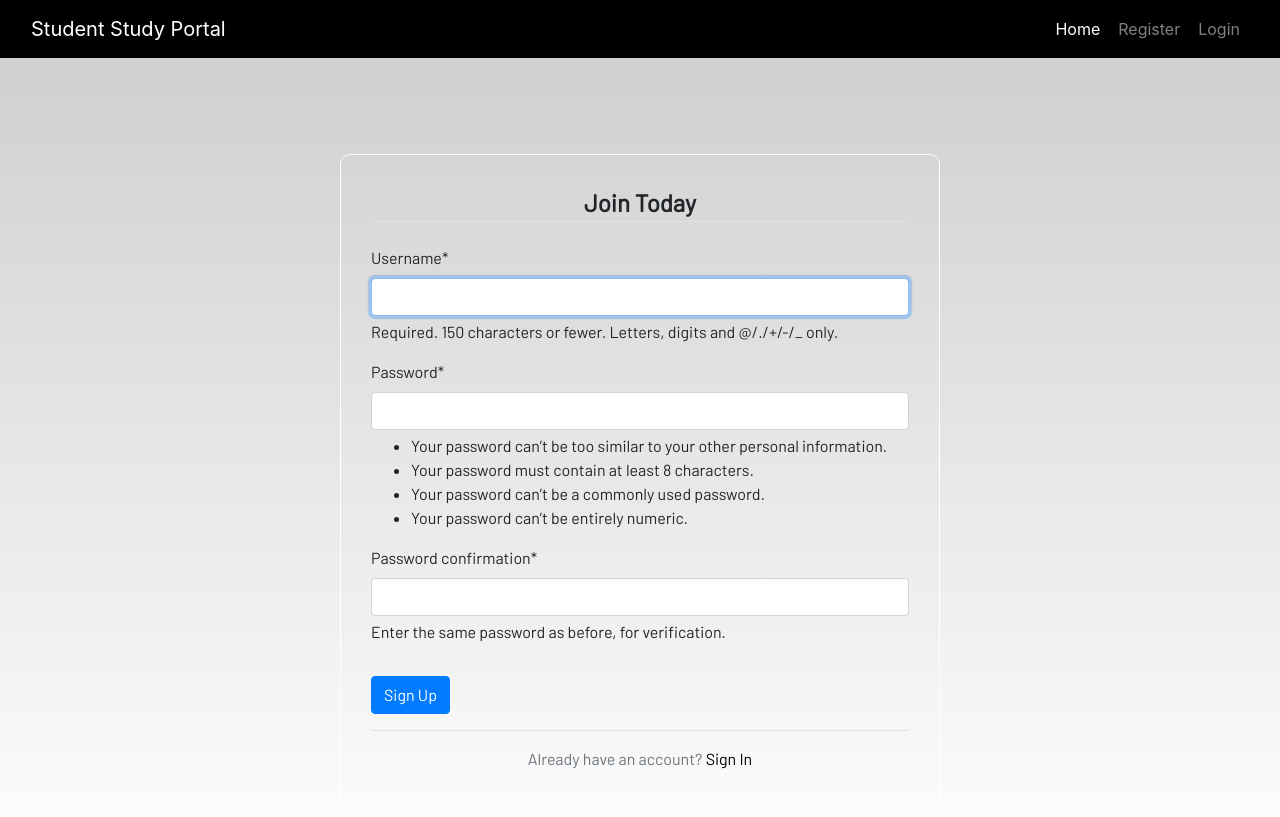
After one commit to sakibbj/Student-Study-Projects, a Django app: page /register/ in a window 1280 px wide. The commit adds this page. Shown: the top 817 px of the page. Run offline with Django 5.2, Linux system fonts and the light colour scheme; some libraries are stand-ins or nearby versions; some web fonts are replaced.

Commit message:
setup user authentications (login, profile, register)

```diff
--- a/dashboard/forms.py
+++ b/dashboard/forms.py
@@ -1,5 +1,7 @@
 from django import forms
 from .models import *
+from django.contrib.auth.models import User
+from django.contrib.auth.forms import UserCreationForm
 
 class NotesForm(forms.ModelForm):
     class Meta:
@@ -70,3 +72,17 @@ class ConversionMassForm(BaseConversionForm):
         ('pound', 'Pound'),
         ('kilogram', 'Kilogram')
     ]
+
+
+
+class RegistrationForm(UserCreationForm):
+    class Meta:
+        model = User
+        fields = ['username', 'password1', 'password2']
+
+
+
+class LoginForm(forms.ModelForm):
+    class Meta:
+        model = User
+        fields = ['username', 'password']
--- a/dashboard/urls.py
+++ b/dashboard/urls.py
@@ -34,5 +34,4 @@ urlpatterns = [
     #Conversion app
     path('conversion/', views.Conversion, name='conversion'),
 
-
 ]
--- a/dashboard/views.py
+++ b/dashboard/views.py
@@ -5,11 +5,14 @@ from django.contrib import messages
 from django.views import generic
 from youtube_search import YoutubeSearch
 import requests, wikipedia
+from wikipedia.exceptions import DisambiguationError, PageError
+from django.contrib.auth.decorators import login_required
+
 
 # Create your views here.
 def home(request):
     return render(request, 'dashboard/home.html')
-
+@login_required
 def note(request):
     if request.method == 'POST':
         form = NotesForm(request.POST)
@@ -29,7 +32,7 @@ def note(request):
     }
     return render(request, 'dashboard/notes.html', context)
 
-
+@login_required
 def delete_note(request, pk=None):
     notes = get_object_or_404(Notes, pk=pk)
     notes.delete()
@@ -40,7 +43,7 @@ def delete_note(request, pk=None):
 class NoteDetailView(generic.DetailView):
     model = Notes
 
-
+@login_required
 def homework(request):
     if request.method == 'POST':
         form = HomeworkForm(request.POST)
@@ -79,7 +82,7 @@ def homework(request):
     }
     return render(request, 'dashboard/homework.html', context)
 
-
+@login_required
 def update_homework(request, pk):
     if request.method == 'POST':
         homework = get_object_or_404(Homework, pk=pk)
@@ -87,7 +90,7 @@ def update_homework(request, pk):
         homework.save()
     return redirect('homework')
 
-
+@login_required
 def delete_homework(request, pk):
     homework = get_object_or_404(Homework, pk=pk)
     homework.delete()
@@ -121,7 +124,7 @@ def youtube(request):
         'results': result_list
     }
     return render(request, 'dashboard/youtube.html', context)
-
+@login_required
 def TodoApp(request):
     if request.method == 'POST':
         form = TodoForm(request.POST)
@@ -155,7 +158,7 @@ def TodoApp(request):
         'todos_done': todos_done,
     }
     return render(request, 'dashboard/todo.html', context)
-
+@login_required
 def update_todo(request, pk):
     if request.method == 'POST':
         todo = get_object_or_404(Todo, pk=pk)
@@ -163,7 +166,7 @@ def update_todo(request, pk):
         todo.save()
         return redirect('todo')
 
-
+@login_required
 def delete_todo(request, pk):
     todo = get_object_or_404(Todo, pk=pk)
     todo.delete()
@@ -172,38 +175,42 @@ def delete_todo(request, pk):
 
 
 def books(request):
+    results = []
+    error = None
+
     if request.method == 'POST':
         form = DashboardForm(request.POST)
-        text = request.POST.get('text')
+        if form.is_valid():
+            text = form.cleaned_data['text']
 
-        url = f"https://www.googleapis.com/books/v1/volumes?q={text}"
-        r = requests.get(url)
-        answer = r.json()
+            url = f"https://www.googleapis.com/books/v1/volumes?q={text}&key=YOUR_API_KEY"
+            r = requests.get(url)
+            answer = r.json()
 
-        result_list = []
-        items = answer.get('items', [])
+            if 'error' in answer:
+                error = "For Today Google Books API quota Ends."
+            else:
+                for item in answer.get('items', [])[:10]:
+                    volume = item.get('volumeInfo', {})
+                    results.append({
+                        'title': volume.get('title'),
+                        'subtitle': volume.get('subtitle'),
+                        'description': volume.get('description'),
+                        'count': volume.get('pageCount'),
+                        'categories': volume.get('categories'),
+                        'rating': volume.get('averageRating'),
+                        'thumbnail': volume.get('imageLinks', {}).get('thumbnail'),
+                        'preview': volume.get('previewLink'),
+                    })
 
-        for item in items[:10]:
-            volume = item.get('volumeInfo', {})
-            result_list.append({
-                'title': volume.get('title'),
-                'subtitle': volume.get('subtitle'),
-                'description': volume.get('description'),
-                'count': volume.get('pageCount'),
-                'categories': volume.get('categories'),
-                'rating': volume.get('averageRating'),
-                'thumbnail': volume.get('imageLinks', {}).get('thumbnail'),
-                'preview': volume.get('previewLink'),
-            })
+    else:
+        form = DashboardForm()
 
-        return render(request, 'dashboard/books.html', {
-            'form': form,
-            'results': result_list
-        })
-
-    form = DashboardForm()
-    return render(request, 'dashboard/books.html', {'form': form})
-
+    return render(request, 'dashboard/books.html', {
+        'form': form,
+        'results': results,
+        'error': error,
+    })
 
 def Dictionary(request):
     if request.method == 'POST':
@@ -248,22 +255,30 @@ def Dictionary(request):
     form = DashboardForm()
     return render(request, 'dashboard/dictionary.html', {'form': form})
 
-
-def Wikipedia(request):
-    import wikipedia
-from wikipedia.exceptions import PageError, DisambiguationError
-
 def Wikipedia(request):
     if request.method == 'POST':
         form = DashboardForm(request.POST)
         text = request.POST['text']
-        search = wikipedia.page(text)
-        context = {
-            'form': form,
-            'title': search.title,
-            'link': search.url,
-            'details': search.summary,
-        }
+        try:
+            search = wikipedia.page(text)
+            context = {
+                'form': form,
+                'title': search.title,
+                'link': search.url,
+                'details': search.summary,
+            }
+        except DisambiguationError as e:
+            context = {
+                'form': form,
+                'error': "What Do You Mean?",
+                'options': e.options[:10]
+            }
+
+        except PageError:
+            context = {
+                'form': form,
+                'error': "Nothing Found"
+            }
         return render(request, 'dashboard/wikipedia.html', context)
     else:
         form = DashboardForm()
@@ -322,59 +337,37 @@ def Conversion(request):
 
 
 
-# def Conversion(request):
-#     if request.method == 'POST':
-#         form = ConversionForm(request.POST)
-#         if request.POST['measurement'] == 'length':
-#             measurement_form = ConversionLengthForm()
-#             context = {
-#                 'form': form,
-#                 'm_form': measurement_form,
-#                 'input': True
-#             }
-#             if 'input' in request.POST:
-#                 first = request.POST['measure1']
-#                 second = request.POST['measure2']
-#                 input = request.POST['input']
-#                 answer = ''
-#                 if input and int(input) >= 0:
-#                     if first == 'yard' and second == 'foot':
-#                         answer = f"{input} yard = {int(input)*3} foot"
-#                     if first == 'foot' and second == 'yard':
-#                         answer = f"{input} foot = {int(input)/3} yard"
-#                 context = {
-#                     'form': form,
-#                     'm_form': measurement_form,
-#                     'input': True,
-#                     'answer': answer,
-#                 }
-#         if request.POST['measurement'] == 'mass':
-#             measurement_form = ConversionMassForm()
-#             context = {
-#                 'form': form,
-#                 'm_form': measurement_form,
-#                 'input': True
-#             }
-#             if 'input' in request.POST:
-#                 first = request.POST['measure1']
-#                 second = request.POST['measure2']
-#                 input = request.POST['input']
-#                 answer = ''
-#                 if input and int(input) >= 0:
-#                     if first == 'pound' and second == 'kilogram':
-#                         answer = f"{input} pound = {int(input)*0.453592} kilogram"
-#                     if first == 'kilogram' and second == 'pound':
-#                         answer = f"{input} kilogram = {int(input)*2.20462} pound"
-#                 context = {
-#                     'form': form,
-#                     'm_form': measurement_form,
-#                     'input': True,
-#                     'answer': answer,
-#                 }
-#     else:
-#         form = ConversionForm()
-#         context = {
-#             'form': form,
-#             'input': False
-#         }
-#     return render(request, 'dashboard/conversion.html', context)
+def register(request):
+    if request.method == 'POST':
+        form = RegistrationForm(request.POST)
+        if form.is_valid():
+            form.save()
+            username = form.cleaned_data.get('username')
+            messages.success(request, f"Welcome {username}! Your Account was created Successfully.")
+            return redirect('login')
+    else:
+        form = RegistrationForm()
+    context = {
+        'form': form,
+    }
+    return render(request, 'dashboard/register.html', context)
+
+@login_required
+def profile(request):
+    homeworks = Homework.objects.filter(is_finished=False, user=request.user)
+    todos = Todo.objects.filter(is_finished=False, user=request.user)
+    if len(homeworks) == 0:
+        homework_done = True
+    else:
+        homework_done = False
+    if len(todos) == 0:
+        todos_done = True
+    else:
+        todos_done = False
+    context = {
+        'homeworks': homeworks,
+        'todos': todos,
+        'homework_done': homework_done,
+        'todos_done': todos_done
+    }
+    return render(request, 'dashboard/profile.html', context)
--- a/project_main/settings.py
+++ b/project_main/settings.py
@@ -123,6 +123,9 @@ USE_TZ = True
 STATIC_URL = 'static/'
 STATICFILES_DIRS = [BASE_DIR /'static']
 
+LOGIN_REDIRECT_URL = 'home'
+LOGIN_URL = 'login'
 
+LOGOUT_REDIRECT_URL = 'login'
 
 DEFAULT_AUTO_FIELD = 'django.db.models.BigAutoField'
--- a/project_main/urls.py
+++ b/project_main/urls.py
@@ -16,8 +16,15 @@ Including another URLconf
 """
 from django.contrib import admin
 from django.urls import path, include
+from dashboard import views as dash_views
+from django.contrib.auth import views as auth_views
 
 urlpatterns = [
     path('admin/', admin.site.urls),
     path('', include('dashboard.urls')),
+    path('register/', dash_views.register, name='register'),
+
+    path('login/', auth_views.LoginView.as_view(template_name='dashboard/login.html'), name='login'),
+    path('logout/', auth_views.LogoutView.as_view(), name='logout'),
+    path('profile/', dash_views.profile, name='profile'),
 ]
--- a/templates/dashboard/base.html
+++ b/templates/dashboard/base.html
@@ -27,42 +27,48 @@
         <div class="collapse navbar-collapse justify-content-end" id="navbarSupportedContent">
           <ul class="navbar-nav mb-2 mb-lg-0">
             <li class="nav-item">
-              <a class="nav-link active" aria-current="page" href="{% url 'home' %}">Home</a>
+              <a class="btn btn-link nav-link active" aria-current="page" href="{% url 'home' %}">Home</a>
             </li>
+          {% if user.is_authenticated %}
             <li class="nav-item">
-              <a class="nav-link" href="#">Profile</a>
+              <a class="btn btn-link nav-link" href="{% url 'profile' %}">Profile</a>
             </li>
             <li class="nav-item dropdown">
-              <a class="nav-link dropdown-toggle" href="#" id="navbarDropdown" role="button" data-toggle="dropdown"
+              <a class="btn btn-link nav-link dropdown-toggle" href="#" id="navbarDropdown" role="button" data-toggle="dropdown"
                 aria-haspopup="true" aria-expanded="false">
                 Options
               </a>
               <div class="dropdown-menu" aria-labelledby="navbarDropdown">
-                <a class="dropdown-item" href="{% url 'books' %}">Books</a>
-                <a class="dropdown-item" href="#">Wikipedia</a>
+                <a class="dropdown-item btn btn-link" href="{% url 'books' %}">Books</a>
+                <a class="dropdown-item btn btn-link" href="{% url 'wikipedia' %}">Wikipedia</a>
                 <div class="dropdown-divider"></div>
 
-                <a class="dropdown-item" href="{% url 'dictionary' %}">Dictionary</a>
-                <a class="dropdown-item" href="{% url 'youtube' %}">Youtube</a>
+                <a class="dropdown-item btn btn-link" href="{% url 'dictionary' %}">Dictionary</a>
+                <a class="dropdown-item btn btn-link" href="{% url 'youtube' %}">Youtube</a>
                 <div class="dropdown-divider"></div>
-                <a class="dropdown-item" href="{% url 'todo' %}">To-do</a>
-                <a class="dropdown-item" href="{% url 'homework' %}">Homework</a>
-                <div class="dropdown-divider"></div>
-                <a class="dropdown-item" href="{% url 'note' %}">Notes</a>
-                <a class="dropdown-item" href="#">Conversion</a>
+                <a class="dropdown-item btn btn-link" href="{% url 'todo' %}">To-do</a>
+                <a class="dropdown-item btn btn-link" href="{% url 'homework' %}">Homework</a>
+                <div class="dropdown-divider btn btn-link"></div>
+                <a class="dropdown-item btn btn-link" href="{% url 'note' %}">Notes</a>
+                <a class="dropdown-item btn btn-link" href="{% url 'conversion' %}">Conversion</a>
                 <div class="dropdown-divider"></div>
               </div>
             </li>
 
             <li class="nav-item">
-              <a class="nav-link" href="#">Logout</a>
+              <form action="{% url 'logout' %}" method="post">
+                {% csrf_token %}
+                <button type="submit" class="btn btn-link nav-link">Logout</button>
+              </form>
+            </li>
+          {% else %}
+            <li class="nav-item">
+              <a class="btn btn-link nav-link" href="{% url 'register' %}">Register</a>
             </li>
             <li class="nav-item">
-              <a class="nav-link" href="#">Register</a>
+              <a class="btn btn-link nav-link" href="{% url 'login' %}">Login</a>
             </li>
-            <li class="nav-item">
-              <a class="nav-link" href="#">Login</a>
-            </li>
+          {% endif %}
           </ul>
         </div>
       </div>
--- a/templates/dashboard/dictionary.html
+++ b/templates/dashboard/dictionary.html
@@ -7,7 +7,7 @@
     <p>Enter any word to get the phonetics, definition and an example for the word</p>
     <form action="" method="post">
         {% csrf_token %}
-        {{ form }}
+        <b>{{ form }}</b>
         <input class="btn btn-danger" type="submit" value="Submit">
     </form><br>
     <div class="content-section p-0 mt-5">
--- /dev/null
+++ b/templates/dashboard/register.html
@@ -0,0 +1,27 @@
+{% extends "dashboard/base.html" %}
+{% load static %}
+{% load crispy_forms_tags %}
+
+{% block content %}
+
+<div class="container mt-5" style="width: 600px; border: 1px solid #ffff; padding: 30px; border-radius: 10px;">
+  <form method="POST">
+    {% csrf_token %}
+    <fieldset class="form-group">
+      <legend class="border-bottom mb-4 text-center"><b>Join Today</b></legend>
+      {{ form|crispy }}
+    </fieldset>
+    <div class="form-group">
+      <button href="" class="btn btn-primary" type="submit">
+        Sign Up
+      </button>
+    </div>
+  </form>
+  <div class="border-top pt-3 text-center">
+    <p class="text-muted">Already have an account?
+      <a href="{% url 'login' %}">Sign In</a>
+    </p>
+  </div>
+</div>
+
+{% endblock content %}
```
Also changed, not shown: templates/dashboard/books.html (+20 -7 lines), templates/dashboard/login.html (added, +27 -0 lines), templates/dashboard/profile.html (added, +86 -0 lines), templates/dashboard/wikipedia.html (+8 -1 lines), db.sqlite3.
